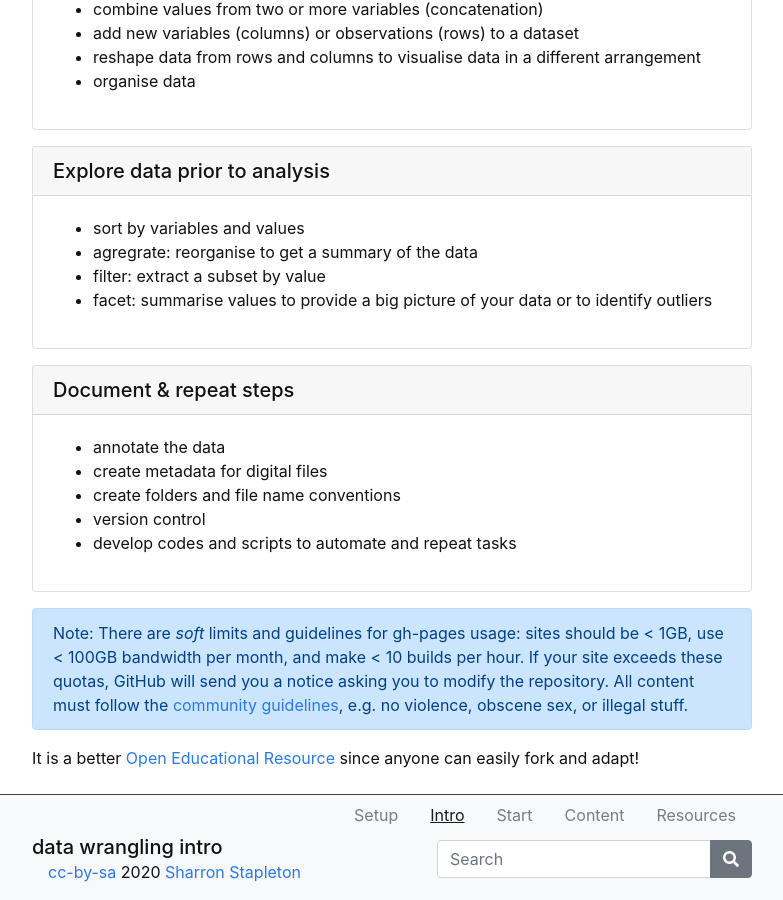
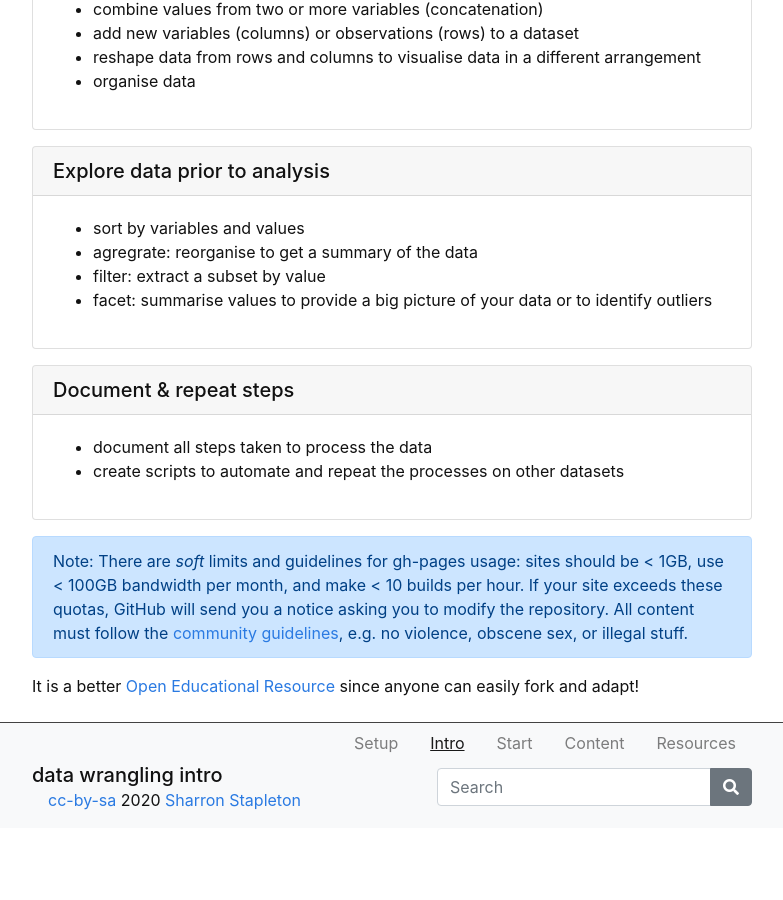
Before and after one commit to GULibrarySandbox/intro-data-wrangle, a Jekyll site: the page built from content/1-intro.md, in a window 1280 px wide and 900 px high, scrolled down 1675 px. Shown: the whole window, without its empty margins (248-1031 px from the left). Built offline with Jekyll 4.4.1, drawn with Linux system fonts in a browser that asks for light colours; after the commit the page ends 2503 px from its top, so only the background shows below that.

Commit message:
Update 1-intro.md

```diff
--- a/content/1-intro.md
+++ b/content/1-intro.md
@@ -41,11 +41,8 @@ It runs inside your Web browser, but no web connection is needed to use it, unle
 - facet: summarise values to provide a big picture of your data or to identify outliers{% endcapture %} {% include card.md header="Explore data prior to analysis" text=text %}
 
 {% capture text %}
-- annotate the data
-- create metadata for digital files
-- create folders and file name conventions
-- version control
-- develop codes and scripts to automate and repeat tasks{% endcapture %} {% include card.md header="Document & repeat steps" text=text %}
+- document all steps taken to process the data
+- create scripts to automate and repeat the processes on other datasets{% endcapture %} {% include card.md header="Document & repeat steps" text=text %}
 
 
 {% capture text %}Note:
```
